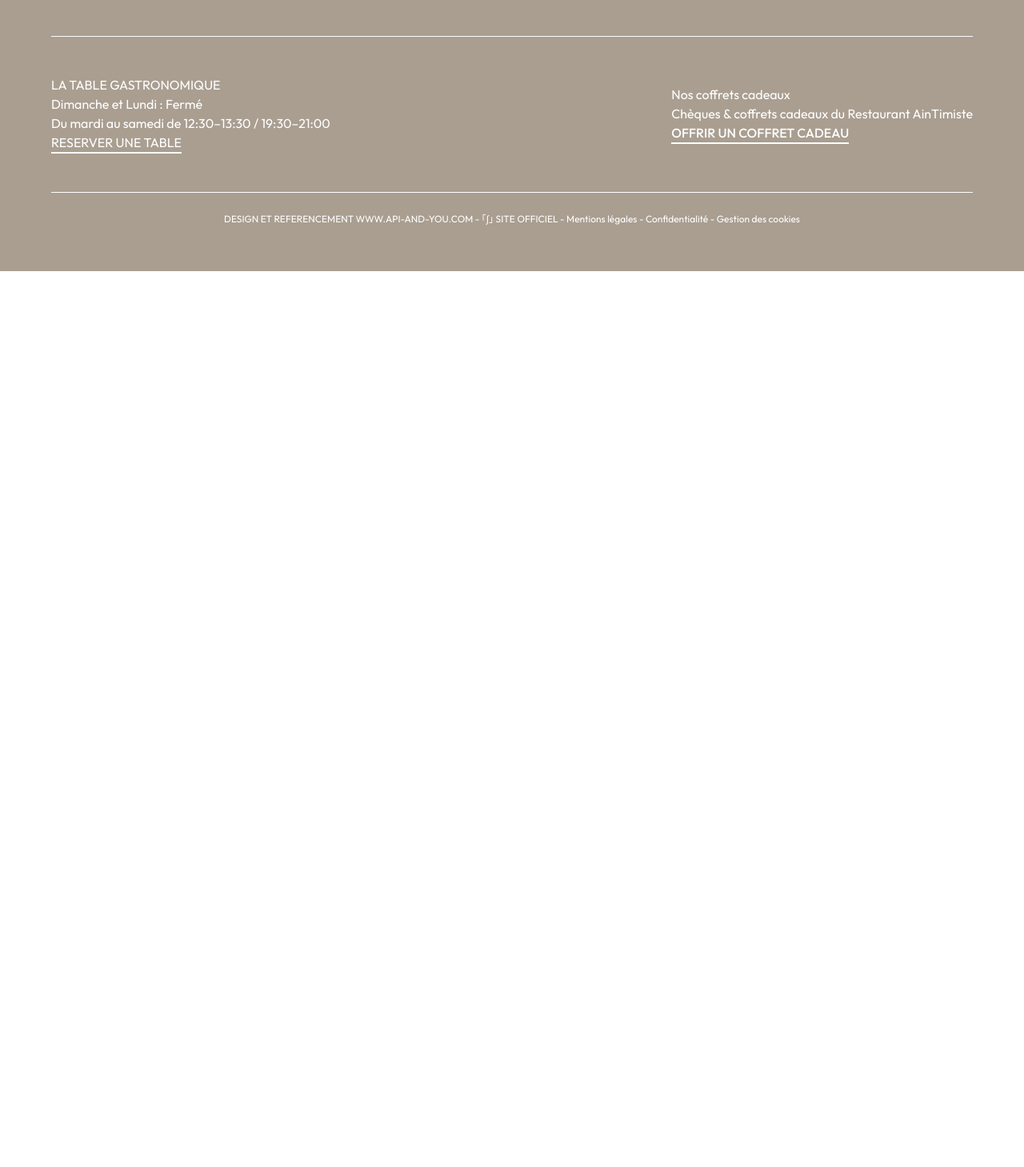
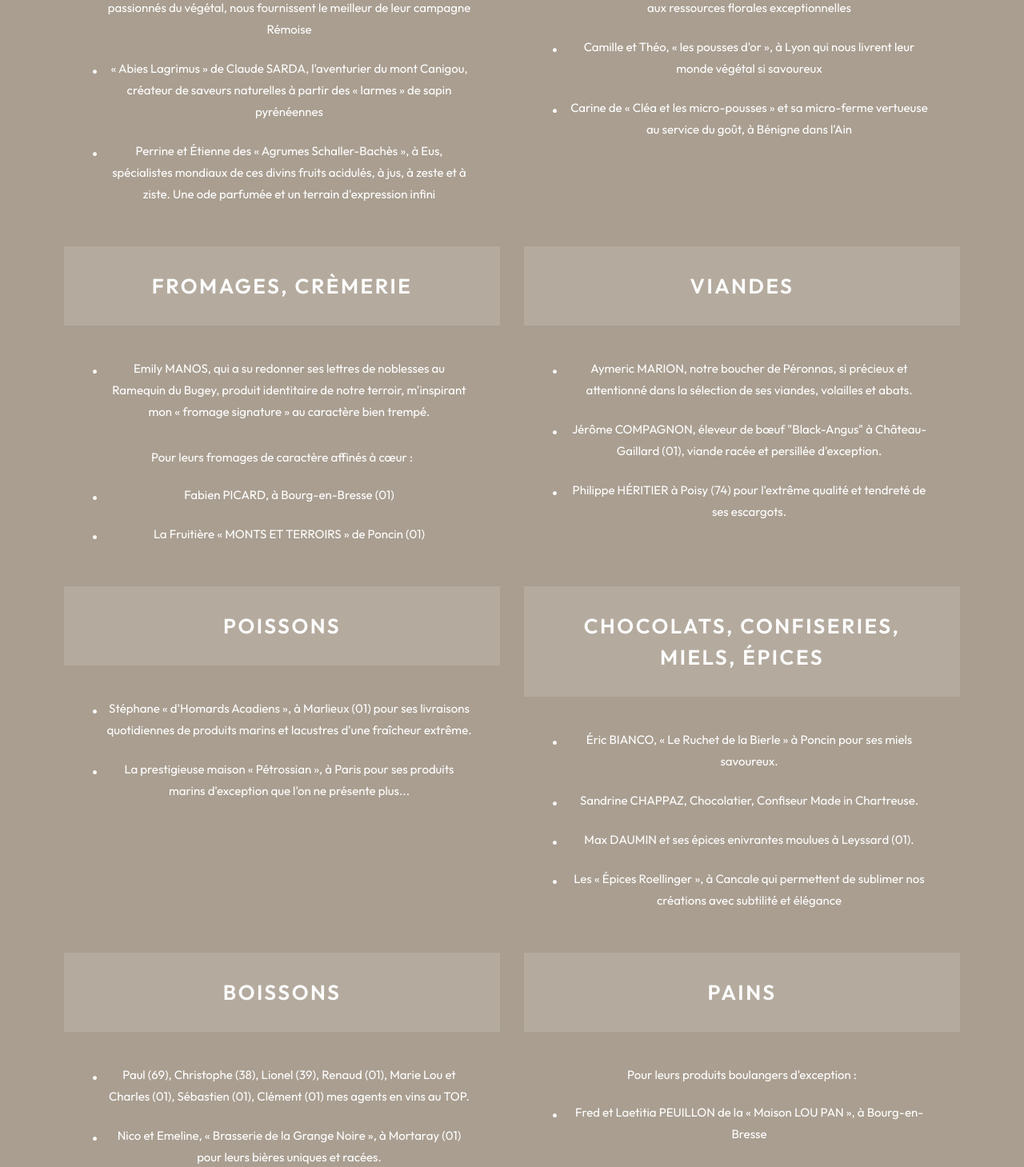
Before and after one commit to BlueSetbyeol/aintimiste, a React (Vite) app: page /producteurs-territoire in a window 1280 px wide. Shown: the part 980-2439 px from the top of the page at 80% size. Before the commit the page ends 1319 px from the top, so only its background shows below. Built offline with nearby package versions, Linux system fonts and the light colour scheme.

Commit message:
feat: create page producteur (#6)

```diff
--- /dev/null
+++ b/src/page/Producteurs/Producteurs.css
@@ -0,0 +1,52 @@
+.producteurs-container {
+    display: grid;
+    grid-template-columns: repeat(2, 1fr);
+    gap: 30px;
+    background-color: var(--secondary-bg-color);
+    padding: 60px 80px;
+}
+
+.producteur-card {
+    padding: 0;
+    color: white;
+}
+
+.producteur-card h2 {
+    font-size: 26px;
+    font-weight: 600;
+    letter-spacing: 2.5px;
+    margin: 0 0 40px 0;
+    background-color: rgba(255, 255, 255, 0.12);
+    padding: 30px 35px;
+}
+
+.producteur-card ul {
+    list-style: none;
+    padding: 0 35px;
+    margin: 0;
+}
+
+.producteur-card li {
+    font-size: 15px;
+    line-height: 1.8;
+    margin-bottom: 22px;
+    padding-left: 18px;
+    position: relative;
+    font-weight: 400;
+}
+
+.producteur-card li::before {
+    content: "•";
+    position: absolute;
+    left: 0;
+    font-size: 20px;
+    font-weight: bold;
+}
+
+.subtitle {
+    font-size: 15px;
+    line-height: 1.8;
+    margin: 30px 0 20px 0;
+    font-weight: 400;
+    padding: 0 35px;
+}
--- a/src/page/Producteurs/Producteurs.tsx
+++ b/src/page/Producteurs/Producteurs.tsx
@@ -1,7 +1,94 @@
 import Carrousel from "../../components/carrousel/Carroussel";
+import "./Producteurs.css";
 
 export default function Producteurs() {
-    return <>
-    <Carrousel />
-    </>
+    return (
+        <>
+            <Carrousel />
+            <div className="producteurs-container">
+                {/* Section 1 */}
+                <div className="producteur-card">
+                    <h2>FRUITS, LÉGUMES</h2>
+                    <ul>
+                        <li>Audrey et Benoît DELOFFRE à Romain, maraîchers « 3 étoiles », passionnés du végétal, nous fournissent le meilleur de leur campagne Rémoise</li>
+                        <li>« Abies Lagrimus » de Claude SARDA, l'aventurier du mont Canigou, créateur de saveurs naturelles à partir des « larmes » de sapin pyrénéennes</li>
+                        <li>Perrine et Étienne des « Agrumes Schaller-Bachès », à Eus, spécialistes mondiaux de ces divins fruits acidulés, à jus, à zeste et à ziste. Une ode parfumée et un terrain d'expression infini</li>
+                    </ul>
+                </div>
+
+                {/* Section 2 */}
+                <div className="producteur-card">
+                    <h2>FLEURS, POUSSES</h2>
+                    <ul>
+                        <li>Véronique BRIDAY, aux portes de Cerdon et ses magnifiques jardins aux ressources florales exceptionnelles</li>
+                        <li>Camille et Théo, « les pousses d'or », à Lyon qui nous livrent leur monde végétal si savoureux</li>
+                        <li>Carine de « Cléa et les micro-pousses » et sa micro-ferme vertueuse au service du goût, à Bénigne dans l'Ain</li>
+                    </ul>
+                </div>
+
+                {/* Section 3 */}
+                <div className="producteur-card">
+                    <h2>FROMAGES, CRÈMERIE</h2>
+                    <ul>
+                        <li>Emily MANOS, qui a su redonner ses lettres de noblesses au Ramequin du Bugey, produit identitaire de notre terroir, m'inspirant mon « fromage signature » au caractère bien trempé.</li>
+                    </ul>
+                    <p className="subtitle">Pour leurs fromages de caractère affinés à cœur :</p>
+                    <ul>
+                        <li>Fabien PICARD, à Bourg-en-Bresse (01)</li>
+                        <li>La Fruitière « MONTS ET TERROIRS » de Poncin (01)</li>
+                    </ul>
+                </div>
+
+                {/* Section 4 */}
+                <div className="producteur-card">
+                    <h2>VIANDES</h2>
+                    <ul>
+                        <li>Aymeric MARION, notre boucher de Péronnas, si précieux et attentionné dans la sélection de ses viandes, volailles et abats.</li>
+                        <li>Jérôme COMPAGNON, éleveur de bœuf "Black-Angus" à Château-Gaillard (01), viande racée et persillée d'exception.</li>
+                        <li>Philippe HÉRITIER à Poisy (74) pour l'extrême qualité et tendreté de ses escargots.</li>
+                    </ul>
+                </div>
+
+                {/* Section 5 */}
+                <div className="producteur-card">
+                    <h2>POISSONS</h2>
+                    <ul>
+                        <li>Stéphane « d'Homards Acadiens », à Marlieux (01) pour ses livraisons quotidiennes de produits marins et lacustres d'une fraîcheur extrême.</li>
+                        <li>La prestigieuse maison « Pétrossian », à Paris pour ses produits marins d'exception que l'on ne présente plus...</li>
+                    </ul>
+                </div>
+
+                {/* Section 6 */}
+                <div className="producteur-card">
+                    <h2>CHOCOLATS, CONFISERIES, MIELS, ÉPICES</h2>
+                    <ul>
+                        <li>Éric BIANCO, « Le Ruchet de la Bierle » à Poncin pour ses miels savoureux.</li>
+                        <li>Sandrine CHAPPAZ, Chocolatier, Confiseur Made in Chartreuse.</li>
+                        <li>Max DAUMIN et ses épices enivrantes moulues à Leyssard (01).</li>
+                        <li>Les « Épices Roellinger », à Cancale qui permettent de sublimer nos créations avec subtilité et élégance</li>
+                    </ul>
+                </div>
+
+                {/* Section 7 */}
+                <div className="producteur-card">
+                    <h2>BOISSONS</h2>
+                    <ul>
+                        <li>Paul (69), Christophe (38), Lionel (39), Renaud (01), Marie Lou et Charles (01), Sébastien (01), Clément (01) mes agents en vins au TOP.</li>
+                        <li>Nico et Emeline, « Brasserie de la Grange Noire », à Mortaray (01) pour leurs bières uniques et racées.</li>
+                        <li>Amandine et Tristan de "Nos Jardins (pas si) Imparfaits" (que ça) pour leurs délicieux nectars fruités et sodas bio.</li>
+                    </ul>
+                </div>
+
+                {/* Section 8 */}
+                <div className="producteur-card">
+                    <h2>PAINS</h2>
+                    <p className="subtitle">Pour leurs produits boulangers d'exception :</p>
+                    <ul>
+                        <li>Fred et Laetitia PEUILLON de la « Maison LOU PAN », à Bourg-en-Bresse</li>
+                        <li>Régis THERON, à Poncin</li>
+                    </ul>
+                </div>
+            </div>
+        </>
+    );
 }
```
